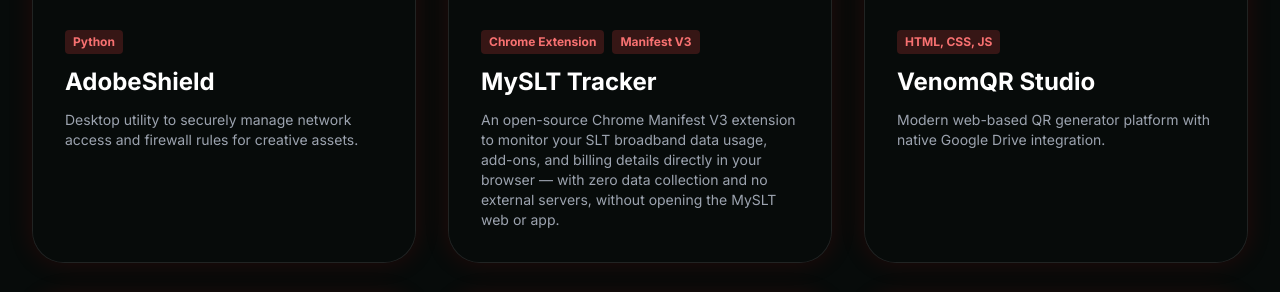
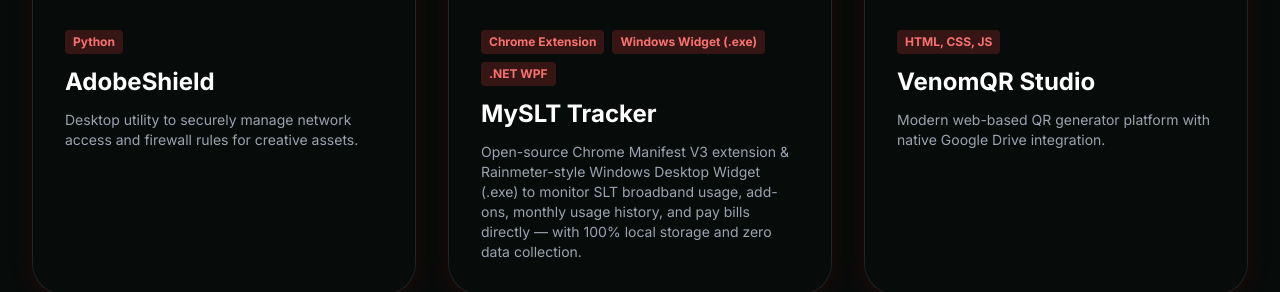
Before and after one commit to imeshsan2008/imeshsan2008.github.io, a plain HTML site: page index.html in a window 1280 px wide. Shown: the part 5064-5356 px from the top of the page. Drawn offline with nearby package versions, Linux system fonts and the light colour scheme.

Commit message:
Update MySLT Tracker card with Windows Desktop Widget (.exe) and Chrome Extension downloads

```diff
--- a/index.html
+++ b/index.html
@@ -508,18 +508,20 @@
             <div class="group glass glow-border rounded-[32px] overflow-hidden flex flex-col" data-aos="zoom-in" data-aos-delay="200">
                 <div class="absolute top-4 right-4 z-30 bg-[#CC0000] text-white text-xs font-bold px-3 py-1 rounded-full shadow-lg">V1.0 Live</div>
                 <div class="h-[250px] bg-[url('assets/images/SLTTRACKER.png')] bg-cover bg-top relative overflow-hidden">
-                    <div class="absolute inset-0 bg-darkBg/80 backdrop-blur-sm opacity-0 group-hover:opacity-100 transition-all duration-300 flex flex-col items-center justify-center gap-4 z-20">
-                        <button onclick="window.open('https://github.com/imeshsan2008/MySLT_Tracker/raw/main/SLT_Tracker_V1.0.0.zip', '_blank')" class="px-6 py-2.5 bg-[#CC0000] text-white rounded-full font-bold flex items-center gap-2 hover:scale-105 transition shadow-[0_0_15px_rgba(204,0,0,0.5)]"><i data-lucide="download" class="w-4 h-4 fill-current"></i> Download</button>
-                        <button onclick="window.open('https://github.com/imeshsan2008/MySLT_Tracker', '_blank')" class="px-6 py-2.5 border border-white/30 bg-white/10 text-white rounded-full font-bold flex items-center gap-2 hover:bg-white/20 transition"><i data-lucide="github" class="w-4 h-4"></i> GitHub</button>
+                    <div class="absolute inset-0 bg-darkBg/80 backdrop-blur-sm opacity-0 group-hover:opacity-100 transition-all duration-300 flex flex-col items-center justify-center gap-3 z-20">
+                        <button onclick="window.open('https://github.com/imeshsan2008/MySLT_Tracker/raw/main/MySLTWidget.exe', '_blank')" class="px-5 py-2 bg-[#CC0000] text-white rounded-full text-sm font-bold flex items-center gap-2 hover:scale-105 transition shadow-[0_0_15px_rgba(204,0,0,0.5)]"><i data-lucide="monitor" class="w-4 h-4"></i> Windows Widget (.exe)</button>
+                        <button onclick="window.open('https://github.com/imeshsan2008/MySLT_Tracker/raw/main/SLT_Tracker_V1.0.0.zip', '_blank')" class="px-5 py-2 bg-white/15 border border-white/30 text-white rounded-full text-sm font-bold flex items-center gap-2 hover:bg-white/25 transition"><i data-lucide="download" class="w-4 h-4"></i> Chrome Extension (.zip)</button>
+                        <button onclick="window.open('https://github.com/imeshsan2008/MySLT_Tracker', '_blank')" class="px-5 py-2 border border-white/30 bg-white/10 text-white rounded-full text-sm font-bold flex items-center gap-2 hover:bg-white/20 transition"><i data-lucide="github" class="w-4 h-4"></i> GitHub</button>
                     </div>
                 </div>
                 <div class="p-8 flex-1 bg-darkBg relative z-10 border-t border-white/5">
-                    <div class="flex gap-2 mb-3">
+                    <div class="flex flex-wrap gap-2 mb-3">
                         <span class="px-2 py-1 bg-red-500/20 text-red-400 rounded text-xs font-bold">Chrome Extension</span>
-                        <span class="px-2 py-1 bg-red-500/20 text-red-400 rounded text-xs font-bold">Manifest V3</span>
+                        <span class="px-2 py-1 bg-red-500/20 text-red-400 rounded text-xs font-bold">Windows Widget (.exe)</span>
+                        <span class="px-2 py-1 bg-red-500/20 text-red-400 rounded text-xs font-bold">.NET WPF</span>
                     </div>
                     <h3 class="text-2xl font-bold">MySLT Tracker</h3>
-                    <p class="text-gray-400 mt-3 text-sm">An open-source Chrome Manifest V3 extension to monitor your SLT broadband data usage, add-ons, and billing details directly in your browser — with zero data collection and no external servers, without opening the MySLT web or app.</p>
+                    <p class="text-gray-400 mt-3 text-sm">Open-source Chrome Manifest V3 extension &amp; Rainmeter-style Windows Desktop Widget (.exe) to monitor SLT broadband usage, add-ons, monthly usage history, and pay bills directly — with 100% local storage and zero data collection.</p>
                 </div>
             </div>
 
```
